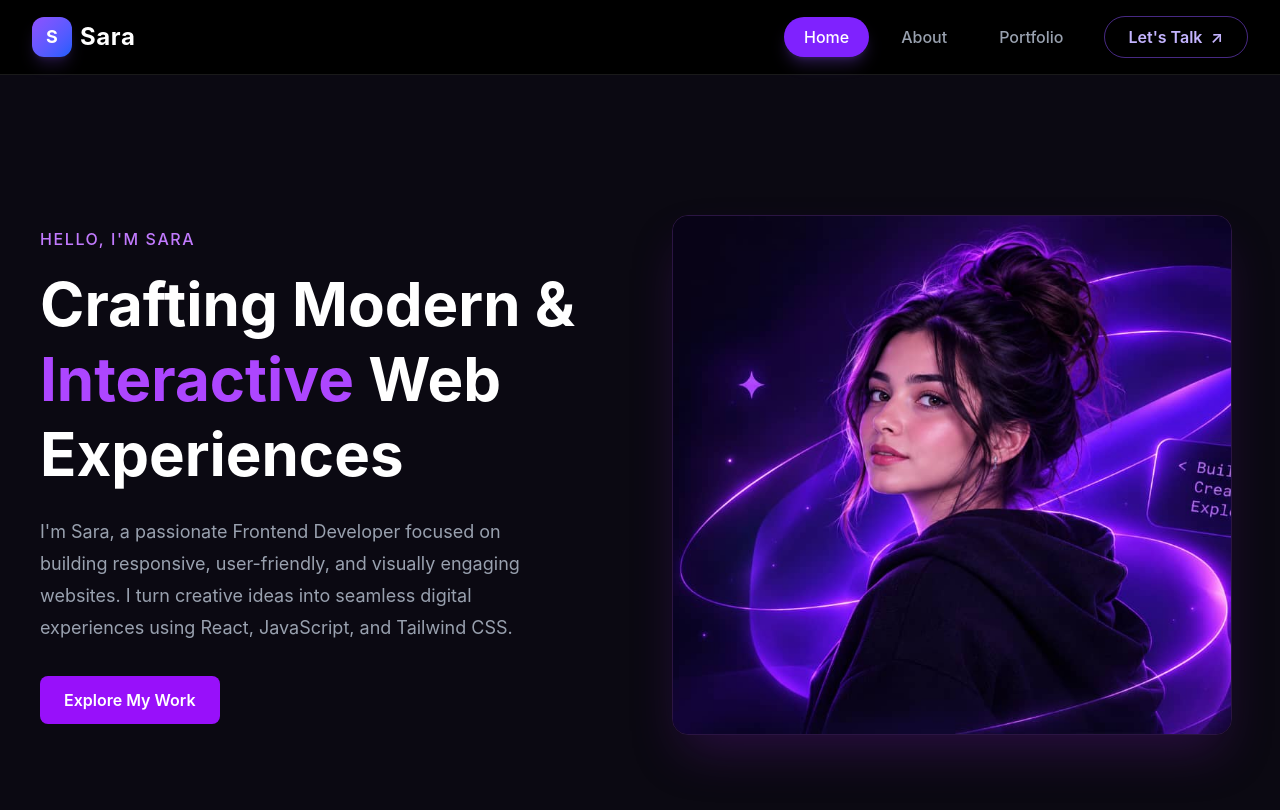
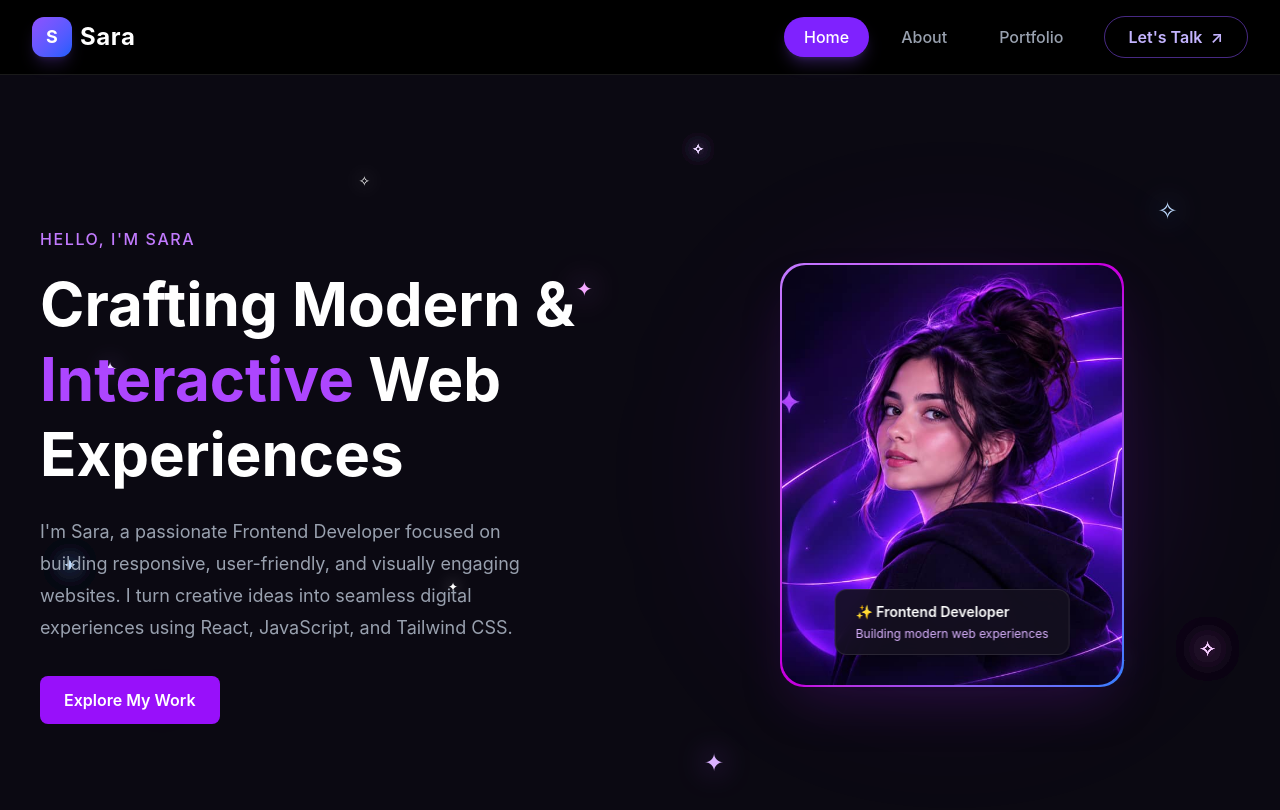
Before and after one commit to saraehrari/Protfolio, a React (Vite) app in the folder Protfolio/: page / in a window 1280 px wide. Shown: the top 810 px of the page. Built offline with nearby package versions, Linux system fonts and the light colour scheme; the HTML template or start-up script is replaced by a standard one.

Commit message:
Update Home.jsx

```diff
--- a/Protfolio/src/Pages/Home.jsx
+++ b/Protfolio/src/Pages/Home.jsx
@@ -1,10 +1,119 @@
+
 import { Link } from "react-router-dom";
 
 export default function Home({ image, title, para, boutton }) {
+  return (
+    <div className="relative min-h-screen overflow-hidden bg-[#0B0912] px-6 text-white sm:px-10">
 
-  return (
-    <div className="flex min-h-screen items-center bg-[#0B0912] px-6 text-white sm:px-10">
-      <div className="mx-auto flex w-full max-w-7xl flex-col items-center justify-between gap-12 py-16 md:flex-row">
+      {/* Glowing Stars */}
+      <div className="pointer-events-none absolute left-[8%] top-[35%] text-lg text-purple-200 drop-shadow-[0_0_12px_#c084fc]">
+        ✦
+      </div>
+
+      <div className="pointer-events-none absolute left-[28%] top-[12%] text-sm text-white drop-shadow-[0_0_10px_#ffffff]">
+        ✧
+      </div>
+
+      <div className="pointer-events-none absolute left-[45%] top-[25%] text-xl text-fuchsia-300 drop-shadow-[0_0_15px_#e879f9]">
+        ✦
+      </div>
+
+      <div className="pointer-events-none absolute right-[8%] top-[15%] text-2xl text-blue-200 drop-shadow-[0_0_15px_#60a5fa]">
+        ✧
+      </div>
+
+      <div className="pointer-events-none absolute right-[30%] top-[55%] text-sm text-white drop-shadow-[0_0_10px_#ffffff]">
+        ✦
+      </div>
+
+      <div className="pointer-events-none absolute left-[12%] bottom-[20%] text-xl text-fuchsia-300 drop-shadow-[0_0_15px_#e879f9]">
+        ✧
+      </div>
+
+      <div className="pointer-events-none absolute left-[55%] bottom-[12%] text-2xl text-purple-300 drop-shadow-[0_0_15px_#a855f7]">
+        ✦
+      </div>
+
+      <div className="pointer-events-none absolute right-[12%] bottom-[25%] text-lg text-blue-300 drop-shadow-[0_0_12px_#60a5fa]">
+        ✧
+      </div>
+
+      <div className="pointer-events-none absolute left-[35%] bottom-[35%] text-xs text-white drop-shadow-[0_0_8px_#ffffff]">
+        ✦
+      </div>
+
+      <div className="pointer-events-none absolute right-[45%] top-[8%] text-sm text-purple-200 drop-shadow-[0_0_10px_#c084fc]">
+        ✧
+      </div>
+
+      <div className="pointer-events-none absolute left-[5%] top-[60%] text-sm text-blue-200 drop-shadow-[0_0_12px_#60a5fa]">
+        ✦
+      </div>
+
+      <div className="pointer-events-none absolute right-[5%] top-[70%] text-xl text-fuchsia-200 drop-shadow-[0_0_15px_#e879f9]">
+        ✧
+      </div>
+
+       <div className="pointer-events-none absolute right-[45%] top-[8%] text-sm text-purple-200 drop-shadow-[0_0_10px_#c084fc]">
+        ✧
+      </div>
+
+      <div className="pointer-events-none absolute left-[5%] top-[60%] text-sm text-blue-200 drop-shadow-[0_0_12px_#60a5fa]">
+        ✦
+      </div>
+
+      <div className="pointer-events-none absolute right-[5%] top-[70%] text-xl text-fuchsia-200 drop-shadow-[0_0_15px_#e879f9]">
+        ✧
+      </div>
+
+       <div className="pointer-events-none absolute right-[45%] top-[8%] text-sm text-purple-200 drop-shadow-[0_0_10px_#c084fc]">
+        ✧
+      </div>
+
+      <div className="pointer-events-none absolute left-[5%] top-[60%] text-sm text-blue-200 drop-shadow-[0_0_12px_#60a5fa]">
+        ✦
+      </div>
+
+      <div className="pointer-events-none absolute right-[5%] top-[70%] text-xl text-fuchsia-200 drop-shadow-[0_0_15px_#e879f9]">
+        ✧
+      </div>
+
+       <div className="pointer-events-none absolute right-[45%] top-[8%] text-sm text-purple-200 drop-shadow-[0_0_10px_#c084fc]">
+        ✧
+      </div>
+
+      <div className="pointer-events-none absolute left-[5%] top-[60%] text-sm text-blue-200 drop-shadow-[0_0_12px_#60a5fa]">
+        ✦
+      </div>
+
+      <div className="pointer-events-none absolute right-[5%] top-[70%] text-xl text-fuchsia-200 drop-shadow-[0_0_15px_#e879f9]">
+        ✧
+      </div>
+       <div className="pointer-events-none absolute right-[45%] top-[8%] text-sm text-purple-200 drop-shadow-[0_0_10px_#c084fc]">
+        ✧
+      </div>
+
+      <div className="pointer-events-none absolute left-[5%] top-[60%] text-sm text-blue-200 drop-shadow-[0_0_12px_#60a5fa]">
+        ✦
+      </div>
+
+      <div className="pointer-events-none absolute right-[5%] top-[70%] text-xl text-fuchsia-200 drop-shadow-[0_0_15px_#e879f9]">
+        ✧
+      </div>
+       <div className="pointer-events-none absolute right-[45%] top-[8%] text-sm text-purple-200 drop-shadow-[0_0_10px_#c084fc]">
+        ✧
+      </div>
+
+      <div className="pointer-events-none absolute left-[5%] top-[60%] text-sm text-blue-200 drop-shadow-[0_0_12px_#60a5fa]">
+        ✦
+      </div>
+
+      <div className="pointer-events-none absolute right-[5%] top-[70%] text-xl text-fuchsia-200 drop-shadow-[0_0_15px_#e879f9]">
+        ✧
+      </div>
+
+      {/* Main Content */}
+      <div className="relative z-10 mx-auto flex min-h-screen w-full max-w-7xl flex-col items-center justify-center gap-12 py-16 md:flex-row md:justify-between">
 
         {/* Text Section */}
         <div className="flex-1">
@@ -12,11 +121,15 @@ export default function Home({ image, title, para, boutton }) {
             HELLO, I'M SARA
           </p>
 
+
             <h1 className="mb-6 text-4xl font-bold leading-tight text-white sm:text-5xl lg:text-6xl">
                   Crafting Modern &{" "}
-  <span className="text-purple-500">Interactive</span>{" "}
+                <span className="text-purple-500">
+                 Interactive
+                   </span>{" "}
                      Web Experiences
       </h1>
+
 
           <p className="mb-8 max-w-lg text-lg leading-8 text-gray-400">
             {para}
@@ -26,17 +139,43 @@ export default function Home({ image, title, para, boutton }) {
             to="/portfolio"
             className="inline-block rounded-lg bg-purple-600 px-6 py-3 font-semibold text-white transition duration-300 hover:bg-purple-500 hover:shadow-lg hover:shadow-purple-500/30"
           >
-             {boutton}
+            {boutton || "Explore My Work"}
           </Link>
         </div>
 
         {/* Image Section */}
         <div className="flex flex-1 justify-center">
+
+{/* Modern Profile Image */}
+<div className="relative flex flex-1 items-center justify-center">
+
+  {/* Purple Glow Behind Image */}
+  <div className="absolute h-64 w-64 rounded-full bg-purple-600/20 blur-[90px] sm:h-80 sm:w-80"></div>
+
+  {/* Gradient Border */}
+  <div className="relative rounded-3xl bg-gradient-to-br from-purple-400 via-fuchsia-600 to-blue-500 p-[2px] shadow-2xl shadow-purple-900/30 transition duration-500 hover:scale-[1.02]">
+
+    {/* Profile Image */}
     <img
       src={image}
       alt="Sara - Frontend Developer"
-            className="h-80 w-72 rounded-2xl border border-purple-500/20 object-cover shadow-2xl shadow-purple-900/40 sm:h-130 sm:w-140"
+      className="relative h-80 w-72 rounded-3xl object-cover sm:h-[420px] sm:w-[340px]"
     />
+
+  </div>
+
+  {/* Floating Badge */}
+  <div className="absolute bottom-6 left-1/2 -translate-x-1/2 whitespace-nowrap rounded-xl border border-white/10 bg-[#151020]/90 px-5 py-3 shadow-xl backdrop-blur-md sm:bottom-8">
+    <p className="text-sm font-semibold text-white">
+      ✨ Frontend Developer
+    </p>
+    <p className="mt-1 text-xs text-purple-300">
+      Building modern web experiences
+    </p>
+  </div>
+
+</div>
+
         </div>
 
       </div>
```
Lines whose indentation alone changed are shown as unchanged.
